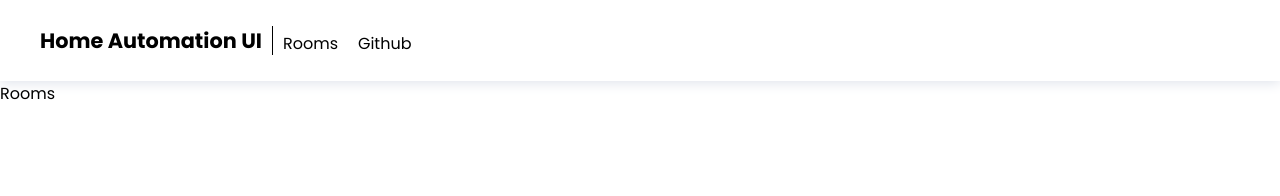
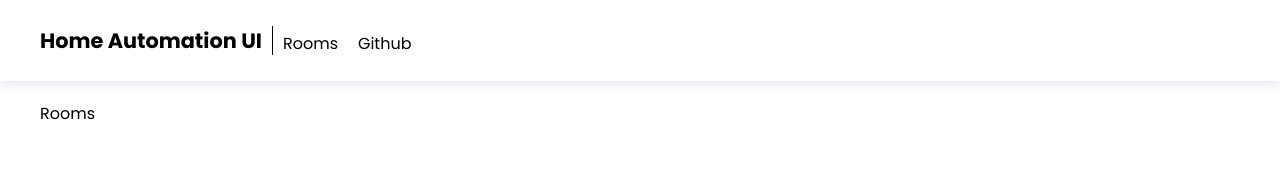
Before and after one commit to abduvik/home-automation-ui, a React (Create React App) app: page / in a window 1280 px wide. Shown: the top 196 px of the page. Built offline with nearby package versions, Linux system fonts and the light colour scheme.

Commit message:
Change Layout styles to have max-width

```diff
--- a/src/hoc/Layout/Layout.js
+++ b/src/hoc/Layout/Layout.js
@@ -1,11 +1,13 @@
 import React, { Fragment } from "react";
 import Header from "./../../components/Layout/Header/Header";
+
+import classes from "./Layout.module.scss";
 
 export default function Layout(props) {
   return (
     <Fragment>
       <Header />
-      <main>{props.children}</main>
+      <main className={classes.Main}>{props.children}</main>
     </Fragment>
   );
 }
--- /dev/null
+++ b/src/hoc/Layout/Layout.module.scss
@@ -0,0 +1,7 @@
+@import "../../variables.scss";
+
+.Main {
+    max-width: $MAX_WIDTH;
+    margin: auto;
+    padding: 20px 0;
+}
```
Also changed, not shown: src/hoc/Layout/Layout.modules.scss (deleted).
